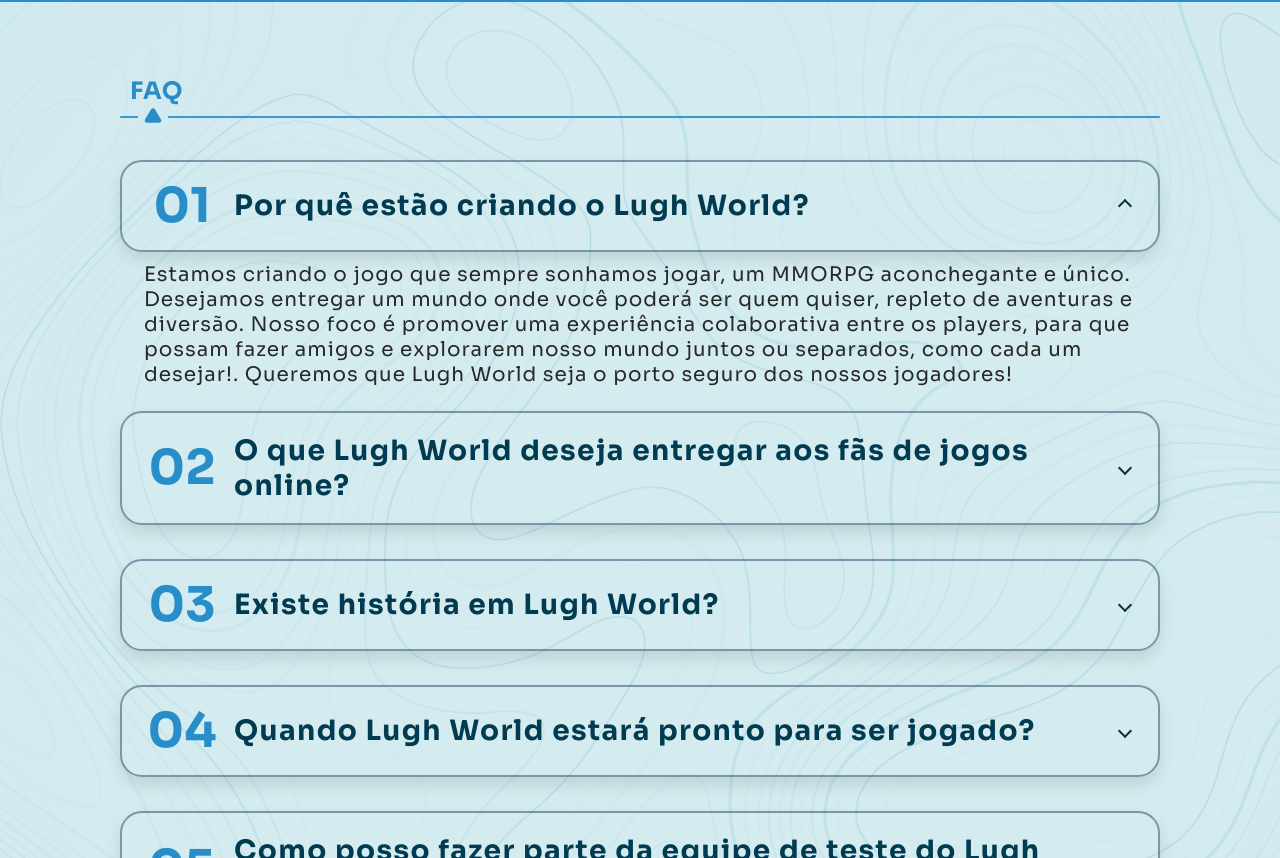
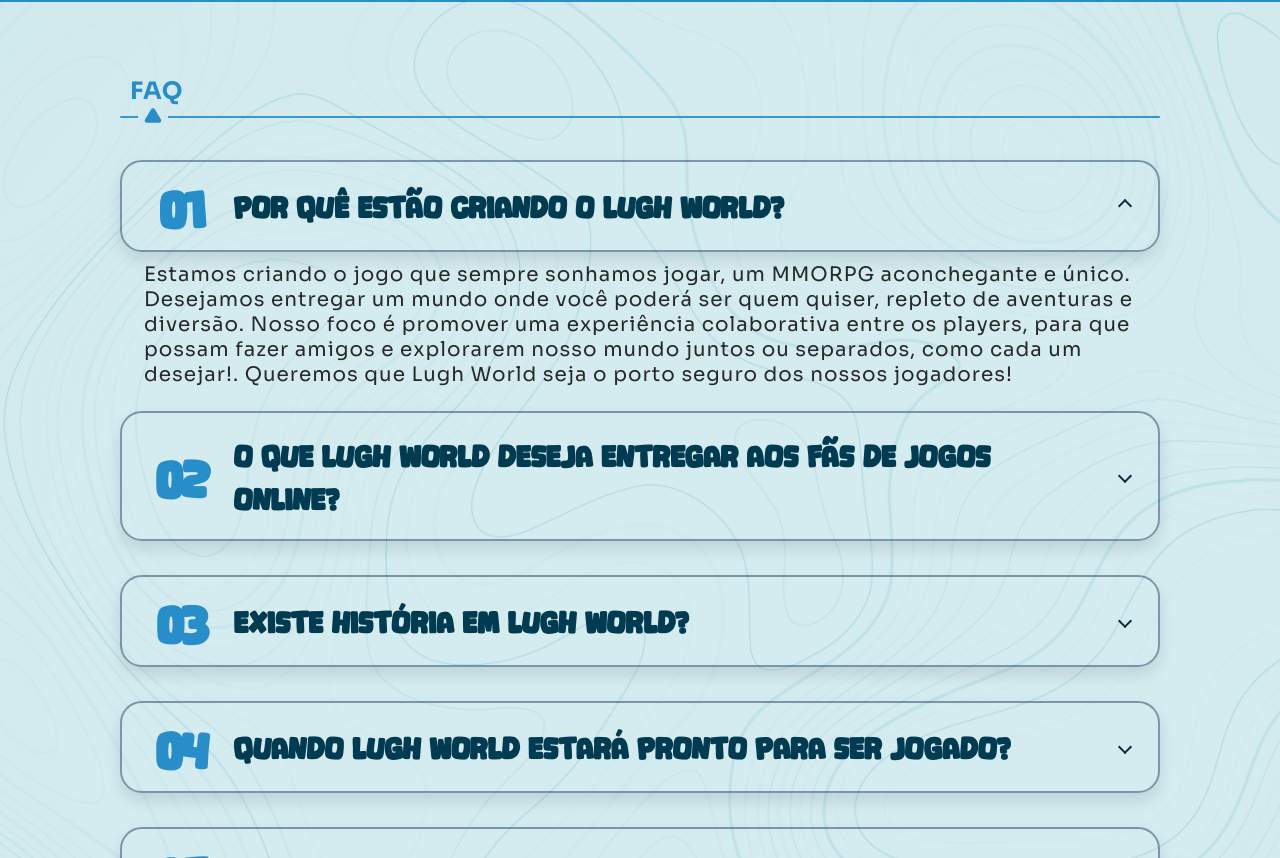
Before and after one commit to MxSGameJPS/lughs, a React (Create React App) app: page / in a window 1280 px wide. Shown: the part 4102-4960 px from the top of the page. Built offline with nearby package versions, Linux system fonts and the light colour scheme.

Commit message:
feat: substitui fonte Gokhan por LughFont em elementos de texto e ajusta estilos no componente FAQ

```diff
--- a/src/Components/Faq/faq.module.css
+++ b/src/Components/Faq/faq.module.css
@@ -180,6 +180,7 @@
   font-weight: 800;
   font-size: clamp(36px, 7vw, 48px);
   line-height: 1;
+  font-family: LughFont, sans-serif;
 }
 
 .question {
@@ -190,6 +191,7 @@
   font-weight: 700;
   line-height: normal;
   letter-spacing: 1.4px;
+  font-family: LughFont, sans-serif;
 }
 
 @media (min-width: 1200px) {
@@ -305,9 +307,9 @@
   color: var(--branco);
 }
 
-.cardDiscordText h1 {
+.cardDiscordText h1  {
   text-align: center;
-  font-family: Gokhan;
+  font-family: LughFont, sans-serif;
   font-size: 20px;
   font-style: normal;
   font-weight: 400;
```
